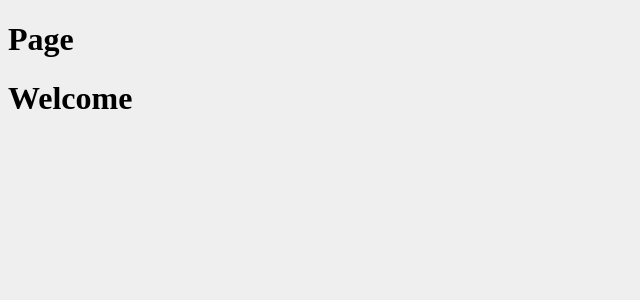
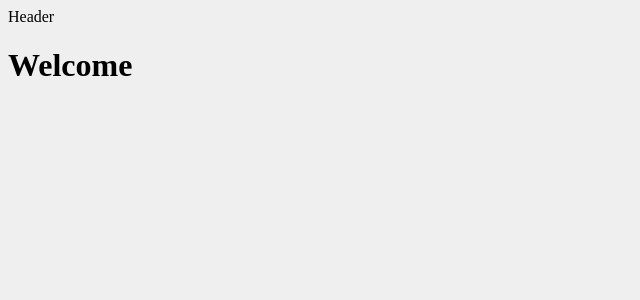
Before and after one commit to webtraining-zone/curso-profesional-graphql-frontend, a Next.js app: page / in a window 1280 px wide. Shown: the top 300 px of the page, without its empty margins (0-640 px from the left). Built offline with nearby package versions, Linux system fonts and the light colour scheme.

Commit message:
Agregar ejemplo de contenedor de página

```diff
--- /dev/null
+++ b/components/common/Header.js
@@ -0,0 +1,13 @@
+import React from 'react';
+
+class Header extends React.Component {
+  render() {
+    return (
+        <header>
+          Header
+        </header>
+    );
+  }
+}
+
+export default Header;
--- /dev/null
+++ b/components/common/PageContainer.js
@@ -0,0 +1,17 @@
+import React, {Fragment} from 'react';
+import Header from './Header';
+
+class PageContainer extends React.Component {
+  render() {
+    return (
+        <Fragment>
+          <Header/>
+          <main>
+            {this.props.children}
+          </main>
+        </Fragment>
+    );
+  }
+}
+
+export default PageContainer;
--- a/pages/_app.js
+++ b/pages/_app.js
@@ -1,4 +1,5 @@
 import App, {Container} from 'next/app';
+import PageContainer from '../components/common/PageContainer';
 import '../styles/global.scss';
 
 class LibraryApp extends App {
@@ -7,8 +8,9 @@ class LibraryApp extends App {
 
     return (
         <Container>
-          <h1>Page</h1>
-          <Component/>
+          <PageContainer>
+            <Component/>
+          </PageContainer>
         </Container>
 
     );
```
